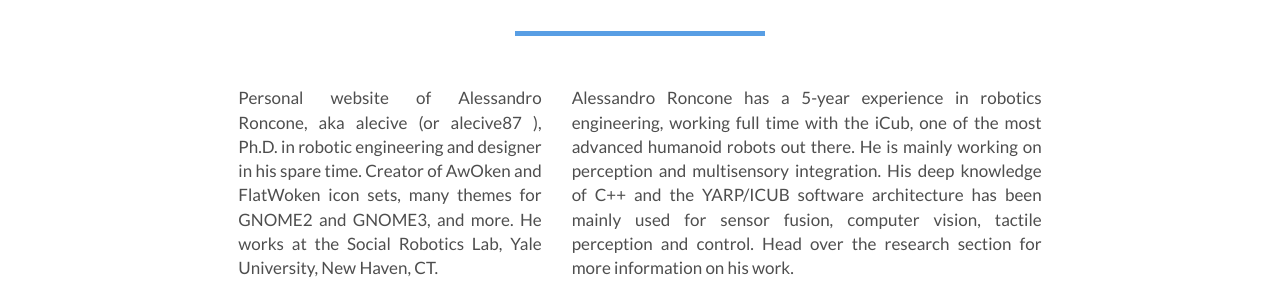
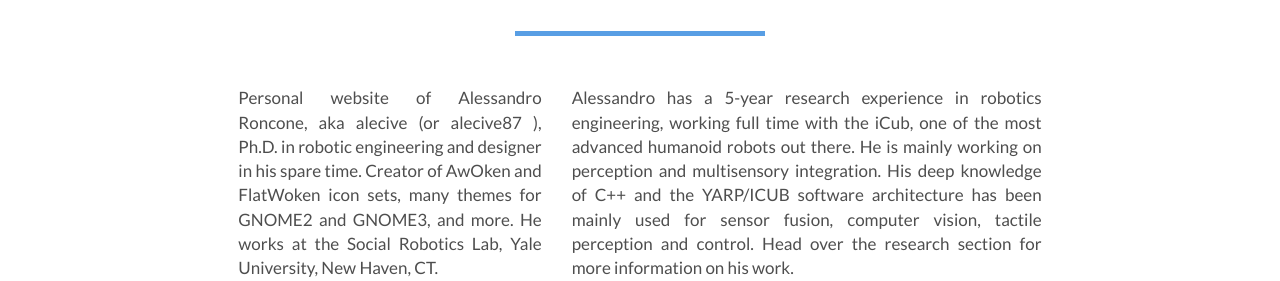
Before and after one commit to alecive/alecive.github.io, a Jekyll site: the page built from index.html, in a window 1280 px wide and 900 px high, scrolled down 3177 px. Shown: the part 288-569 px from the top of the window. Built offline with Jekyll 4.4.1, drawn with Linux system fonts in a browser that asks for light colours.

Commit message:
Minor to the config file

```diff
--- a/_config.yml
+++ b/_config.yml
@@ -6,7 +6,7 @@
 description: "Personal website of Alessandro Roncone, aka alecive (or alecive87), Ph.D. in robotic engineering and designer. Creator of AwOken and FlatWoken icon sets, many themes for GNOME2 and GNOME3, and more. He works at the Social Robotics Lab, Yale University, New Haven, CT."
 owner: Alessandro Roncone
 aboutA: "Personal website of Alessandro Roncone, aka alecive (or alecive87 ), Ph.D. in robotic engineering and designer in his spare time. Creator of AwOken and FlatWoken icon sets, many themes for GNOME2 and GNOME3, and more. He works at the Social Robotics Lab, Yale University, New Haven, CT."
-aboutB: "Alessandro Roncone has a 5-year experience in robotics engineering, working full time with the iCub, one of the most advanced humanoid robots out there. He is mainly working on perception and multisensory integration. His deep knowledge of C++ and the YARP/ICUB software architecture has been mainly used for sensor fusion, computer vision, tactile perception and control. Head over the research section for more information on his work."
+aboutB: "Alessandro has a 5-year research experience in robotics engineering, working full time with the iCub, one of the most advanced humanoid robots out there. He is mainly working on perception and multisensory integration. His deep knowledge of C++ and the YARP/ICUB software architecture has been mainly used for sensor fusion, computer vision, tactile perception and control. Head over the research section for more information on his work."
 blog: "This is a (not so) secret page, and as such you should not be here. In here, I put everything I might find useful for myself. It is not meant to be consulted (and consumed) by others. You might find it useful, though: look around, there might be some good tutorial in here!"
 keywords: [Alessandro,Roncone,alecive,alecive87,cive,robotics,engineer,designer,researcher,phd,post-doc,postdoc,post doc,humanoid robot,icub,human robot collaboration,baxter,flatwoken,awoken,design,icon pack,icons,flat design]
 
```
